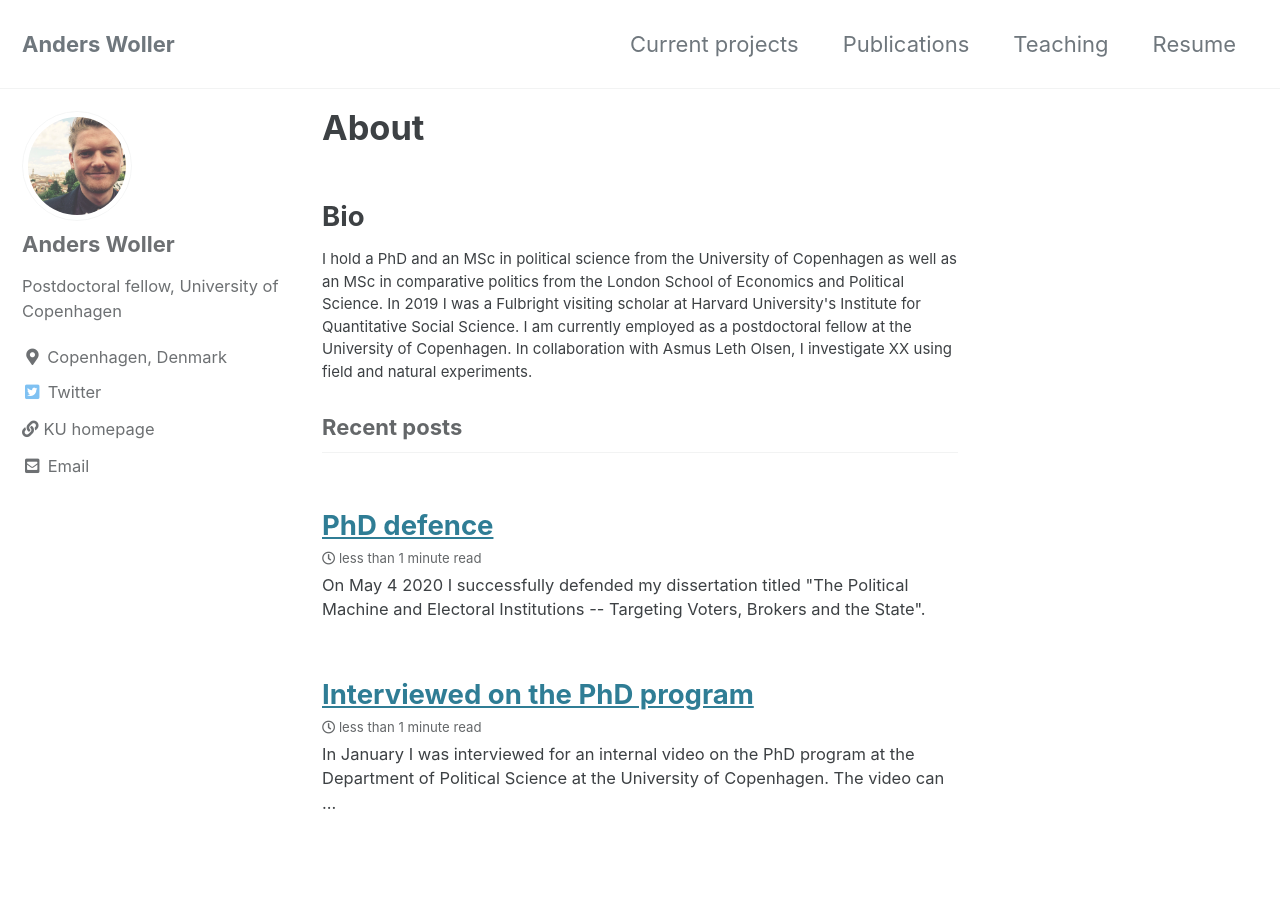
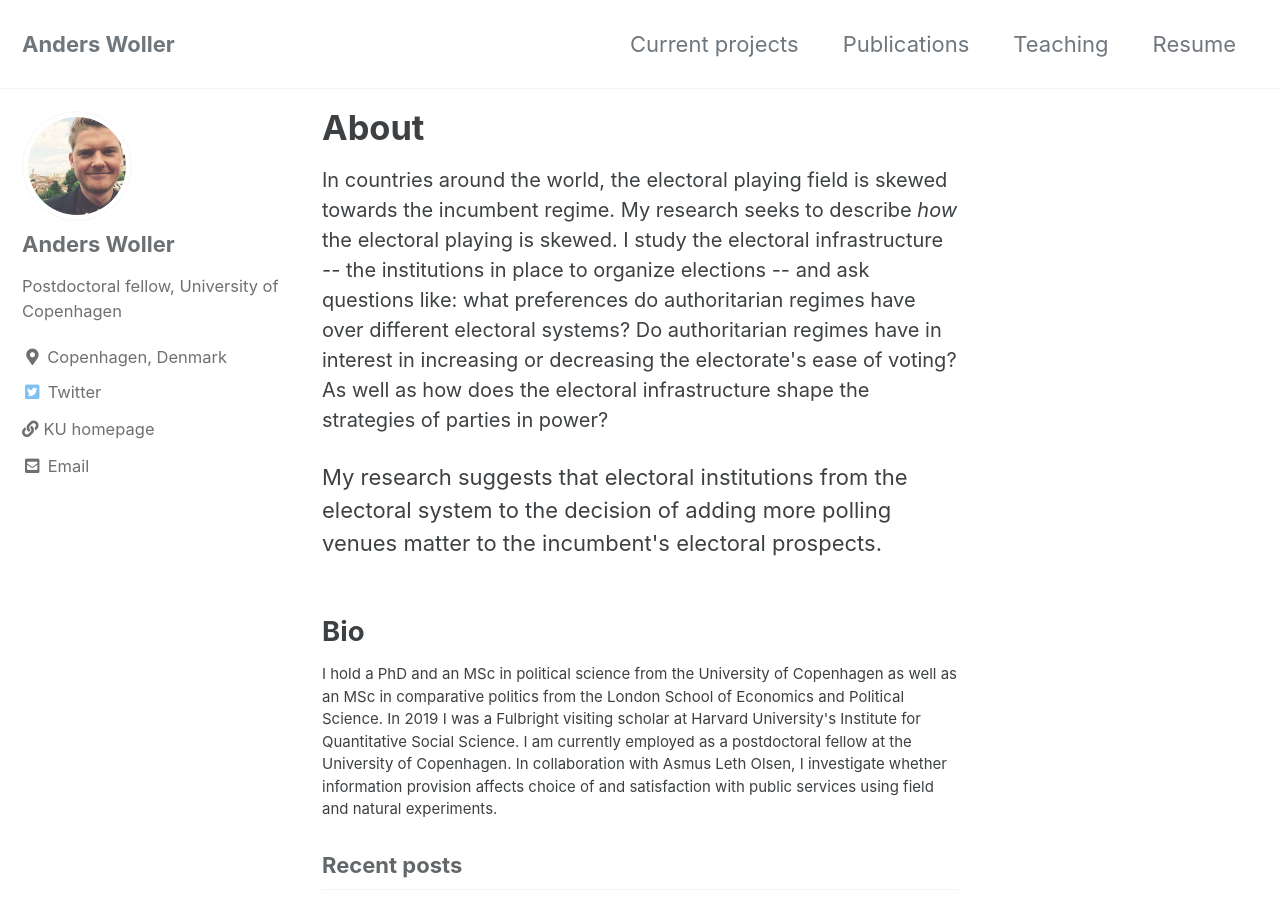
Before and after one commit to AndersWoller/AndersWoller.github.io, a Jekyll site: the page built from index.html, in a window 1280 px wide and 900 px high. Built offline with Jekyll 4.4.1, drawn with Linux system fonts in a browser that asks for light colours; cached includes are drawn as plain includes; the list of posts is cut into pages by our own code.

Commit message:
motivation

```diff
--- a/index.html
+++ b/index.html
@@ -4,6 +4,14 @@ author_profile: true
 title: "About"
 ---
 
+<p style="font-size:20px"> In countries around the world, the electoral playing field is skewed towards the incumbent regime.
+  My research seeks to describe <i>how</i> the electoral playing is skewed. I study the electoral infrastructure --
+  the institutions in place to organize elections -- and ask questions like: what preferences do authoritarian regimes
+  have over different electoral systems? Do authoritarian regimes have in interest in increasing or decreasing the electorate's ease of voting?
+  As well as how does the electoral infrastructure shape the strategies of parties in power?</p>
+
+My research suggests that electoral institutions from the electoral system to the
+decision of adding more polling venues matter to the incumbent's electoral prospects.
 
 
 <h2> Bio </h2>
@@ -12,4 +20,4 @@ title: "About"
   well as an MSc in comparative politics from the London School of Economics and Political Science. In 2019 I
   was a Fulbright visiting scholar at Harvard University's Institute for Quantitative Social Science. I am currently
   employed as a postdoctoral fellow at the University of Copenhagen. In collaboration with Asmus Leth Olsen, I
-  investigate XX using field and natural experiments.</p>
+  investigate whether information provision affects choice of and satisfaction with public services using field and natural experiments.</p>
```
